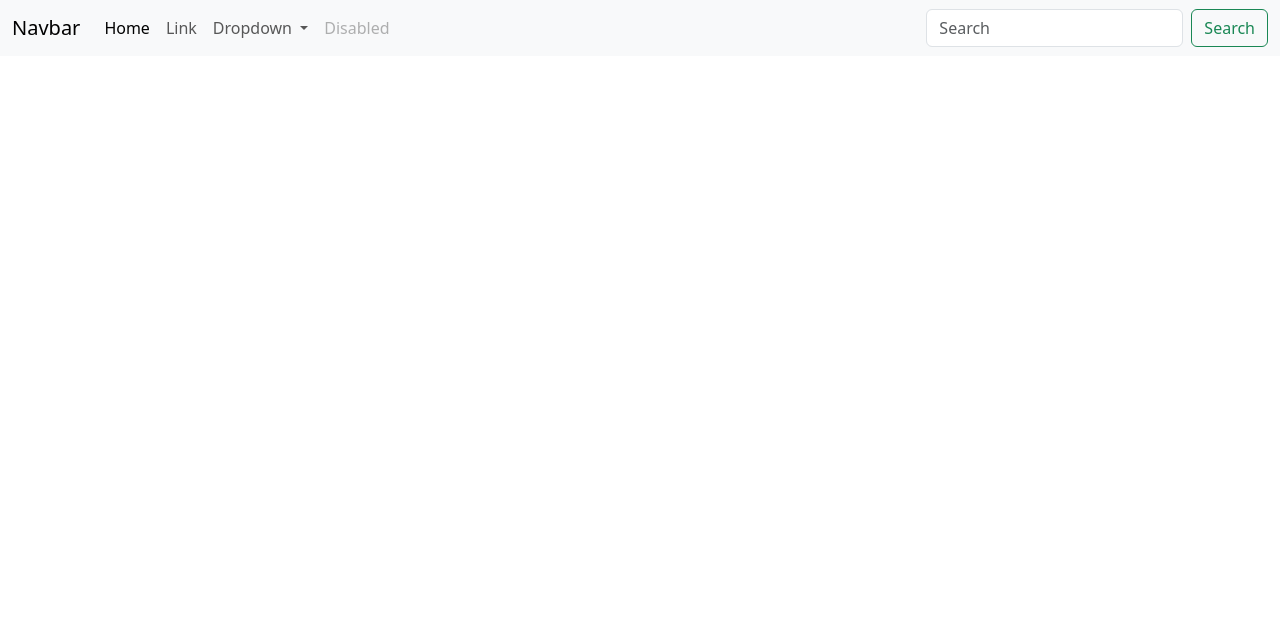
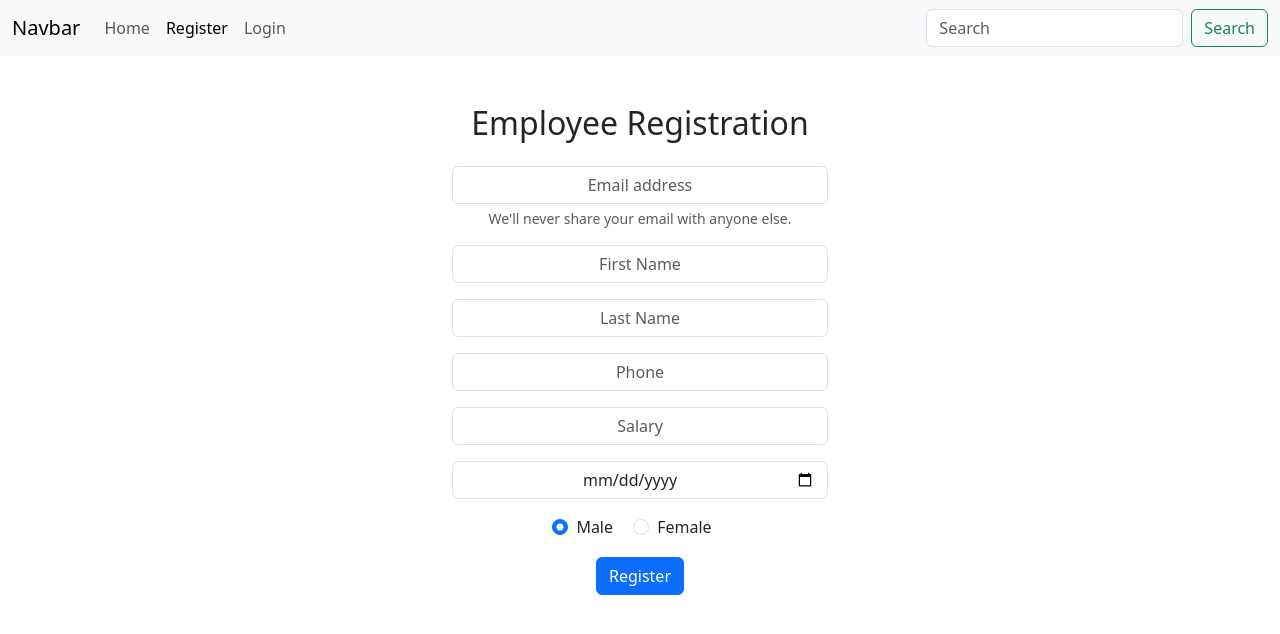
Before and after one commit to teran-s/AIEnhancedPHPDeveloper-LiveCollege-B1, a plain HTML site: page register.html in a window 1280 px wide. Drawn offline with nearby package versions, Linux system fonts and the light colour scheme.

Commit message:
modified:   index.html 	modified:   register.html

```diff
--- a/register.html
+++ b/register.html
@@ -17,24 +17,13 @@
           <div class="collapse navbar-collapse" id="navbarSupportedContent">
             <ul class="navbar-nav me-auto mb-2 mb-lg-0">
               <li class="nav-item">
-                <a class="nav-link active" aria-current="page" href="#">Home</a>
+                <a class="nav-link" aria-current="page" href="index.html">Home</a>
               </li>
               <li class="nav-item">
-                <a class="nav-link" href="#">Link</a>
-              </li>
-              <li class="nav-item dropdown">
-                <a class="nav-link dropdown-toggle" href="#" role="button" data-bs-toggle="dropdown" aria-expanded="false">
-                  Dropdown
-                </a>
-                <ul class="dropdown-menu">
-                  <li><a class="dropdown-item" href="#">Action</a></li>
-                  <li><a class="dropdown-item" href="#">Another action</a></li>
-                  <li><hr class="dropdown-divider"></li>
-                  <li><a class="dropdown-item" href="#">Something else here</a></li>
-                </ul>
+                <a class="nav-link active" aria-current="page" href="register.html">Register</a>
               </li>
               <li class="nav-item">
-                <a class="nav-link disabled" aria-disabled="true">Disabled</a>
+                <a class="nav-link" aria-current="page" href="register.html">Login</a>
               </li>
             </ul>
             <form class="d-flex" role="search">
@@ -45,6 +34,44 @@
         </div>
       </nav>
 
+      <div class="container-md text-center mt-5" style="max-width: 400px;">
+        <h2 class="mb-4 fw-light">Employee Registration</h2>
+        <form>
+            <div class="mb-3">
+                <input type="email" class="form-control text-center" id="exampleInputEmail1" aria-describedby="emailHelp" placeholder="Email address">
+                <div id="emailHelp" class="form-text">We'll never share your email with anyone else.</div>
+            </div>
+            <div class="mb-3">
+                <input type="text" class="form-control text-center" id="firstName" placeholder="First Name">
+            </div>
+            <div class="mb-3">
+                <input type="text" class="form-control text-center" id="lastName" placeholder="Last Name">
+            </div>
+            <div class="mb-3">
+                <input type="text" class="form-control text-center" id="phone" placeholder="Phone">
+            </div>
+            <div class="mb-3">
+                <input type="text" class="form-control text-center" id="salary" placeholder="Salary">
+            </div>
+            <div class="mb-3">
+                <input type="date" class="form-control text-center" id="dob" placeholder="Date Of Birth">
+            </div>
+            <div class="mb-3">
+                <div class="form-check form-check-inline">
+                    <input class="form-check-input" type="radio" name="gender" id="male" value="male" checked>
+                    <label class="form-check-label" for="male">Male</label>
+                </div>
+                <div class="form-check form-check-inline">
+                    <input class="form-check-input" type="radio" name="gender" id="female" value="female">
+                    <label class="form-check-label" for="female">Female</label>
+                </div>
+            </div>
+            <button type="submit" class="btn btn-primary">Register</button>
+        </form>
+    </div>
+
+
+
 
 
     <script src="https://cdn.jsdelivr.net/npm/bootstrap@5.3.3/dist/js/bootstrap.bundle.min.js" integrity="sha384-YvpcrYf0tY3lHB60NNkmXc5s9fDVZLESaAA55NDzOxhy9GkcIdslK1eN7N6jIeHz" crossorigin="anonymous"></script>
```
Also changed, not shown: index.html (+3 -14 lines).
